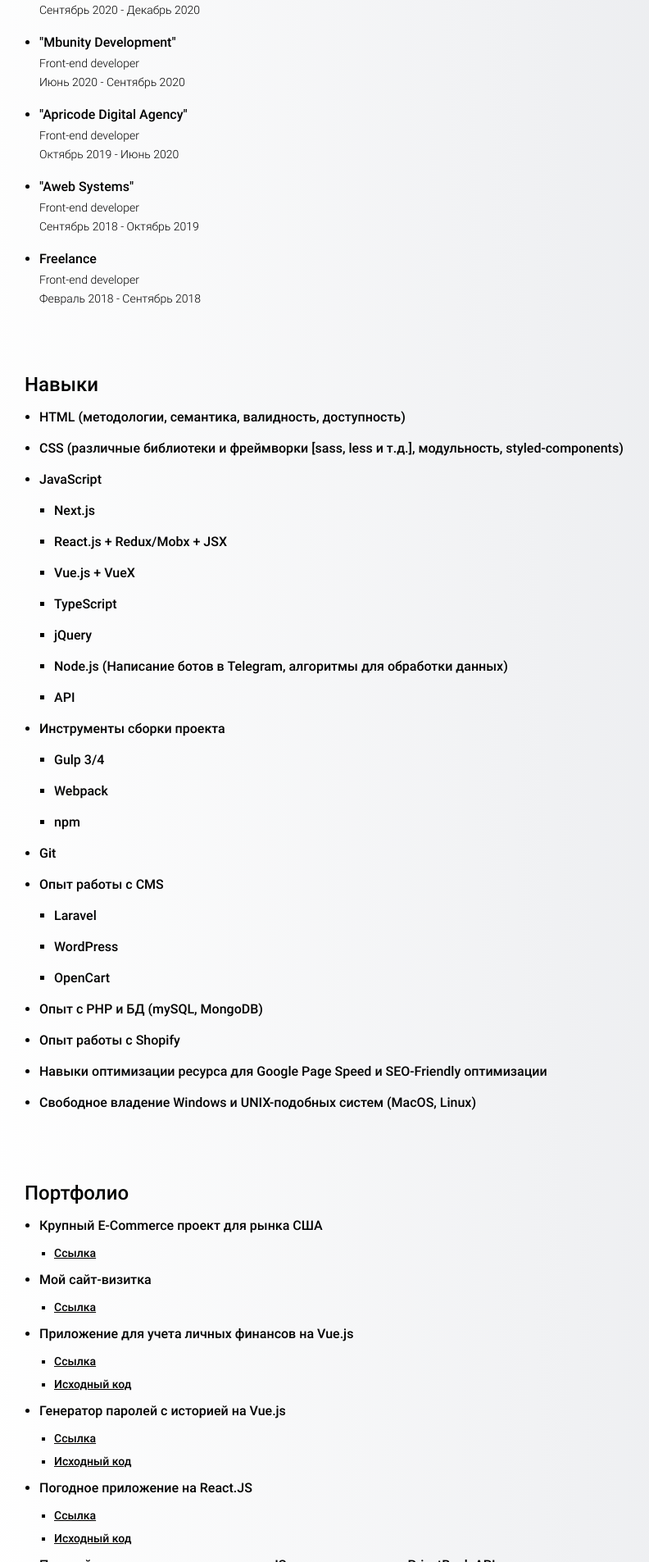
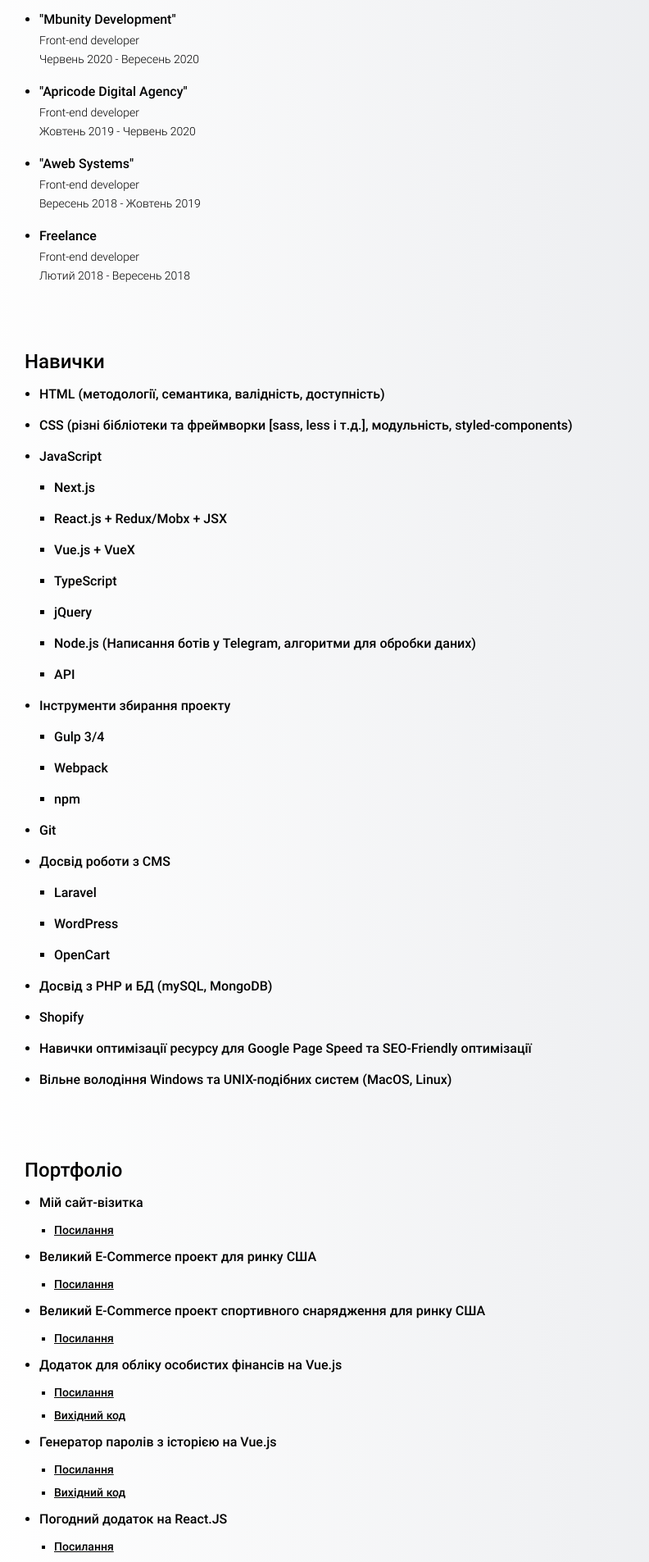
Before and after one commit to romanenko1509/cv, a plain HTML site: page index.html in a window 1280 px wide. Shown: the part 895-2800 px from the top of the page at 82% size, without its empty margins (0-792 px from the left). Drawn offline with Linux system fonts and the light colour scheme.

Commit message:
Update CV

```diff
--- a/index.html
+++ b/index.html
@@ -42,67 +42,66 @@
                 <img src="img/dark.png" alt="" v-else>
             </div>
         </header>
-        <h1>Никита Романенко - Front-end developer <span>15.09.1999 (Харьков, Украина)</span></h1>
-        <p>Разрабатываю Front-End более 4-х лет. За плечами более сотни успешно реализованных проектов, как в различных компаниях, так и на фрилансе. Я быстро подстраиваюсь под задачи компании, легко нахожу общий язык в команде, всегда готов учиться и развиваться как специалист. Адекватно оцениваю задачи, время и ресурсы, необходимые для их выполнения, умею быстро ориентироваться в случае возникновения трудностей, беру на себя инициативу при решении проблем и улучшениях проекта.</p>
-        <p>Занимался разработкой с нуля и долгосрочной поддержкой ИМ на OpenCart. Делал лендинги, корпоративные сайты, разрабатывал видео-хостинги. Был разработчиком на двух крупных криптобиржах, занимался написанием ботов в телеграм на Node.JS, ботов для обработки крупных данных с БД, написание admin-панелей для работы с данными. На последнем месте работы разрабатывал крупные ИМ на Shopify для западного бизнеса.</p>
+        <h1>Микита Романенко - Front-end developer <span>15.09.1999 (Харків, Україна)</span></h1>
+        <p>Розробляю Front-End понад 4 роки. За плечима більше сотні успішно реалізованих проектів як у різних компаніях, так і на фрілансі. Я швидко підлаштовуюсь під завдання компанії, легко знаходжу спільну мову в команді, завжди готовий навчатися та розвиватися як фахівець. Адекватно оцінюю завдання, час та ресурси, необхідні для їх виконання, вмію швидко орієнтуватися у разі виникнення труднощів, беру на себе ініціативу при вирішенні проблем та покращення проекту.</p>
+        <p>Займався розробкою з нуля та довгостроковою підтримкою ІМ на OpenCart. Робив лендінги, корпоративні сайти, розробляв відеохостинги. Був розробником на двох великих криптобіржах, займався написанням роботів у телеграм на Node.JS, роботів для обробки великих даних з БД, написання admin-панелей для роботи з даними. Останні кілька років заглибився в Shopify, працював як в аустсорсових, так і в продуктових компаніях на західний ринок.</p>
         <p>
         </p>
-        <h2>Опыт работы</h2>
+        <h2>Досвід роботи</h2>
         <ul>
             <li>
                 <div class="cmpny_name">"Mamma Mia Covers"</div>
                 <div class="cmpny_pos">Front-end developer</div>
-                <div class="cmpny_time">Май 2022 - Сейчас</div>
+                <div class="cmpny_time">Травень 2022 - Зараз</div>
             </li>
             <li>
                 <div class="cmpny_name">"Overdose Digital"</div>
                 <div class="cmpny_pos">Front-end developer</div>
-                <div class="cmpny_time">Октябрь 2021 - Май 2022</div>
+                <div class="cmpny_time">Жовтень 2021 - Травень 2022</div>
             </li>
             <li>
                 <div class="cmpny_name">"P2PB2B Exchange"</div>
                 <div class="cmpny_pos">Front-end developer</div>
-                <div class="cmpny_time">Декабрь 2020 - Октябрь 2021</div>
+                <div class="cmpny_time">Грудень 2020 - Жовтень 2021</div>
             </li>
             <li>
                 <div class="cmpny_name">"HTML Academy"</div>
-                <div class="cmpny_pos">Наставник на курсе "Front-end разработчик"</div>
-                <div class="cmpny_time">Декабрь 2020 - Июль 2021</div>
+                <div class="cmpny_pos">Наставник на курсі "Front-end розробник"</div>
+                <div class="cmpny_time">Грудень 2020 - Липень 2021</div>
             </li>
             <li>
                 <div class="cmpny_name">"WhiteBit Cryptocurrency Exchange"</div>
                 <div class="cmpny_pos">Front-end developer</div>
-                <div class="cmpny_time">Сентябрь 2020 - Декабрь 2020</div>
+                <div class="cmpny_time">Вересень 2020 - Грудень 2020</div>
             </li>
             <li>
                 <div class="cmpny_name">"Mbunity Development"</div>
                 <div class="cmpny_pos">Front-end developer</div>
-                <div class="cmpny_time">Июнь 2020 - Сентябрь 2020</div>
+                <div class="cmpny_time">Червень 2020 - Вересень 2020</div>
             </li>
             <li>
                 <div class="cmpny_name">"Apricode Digital Agency"</div>
                 <div class="cmpny_pos">Front-end developer</div>
-                <div class="cmpny_time">Октябрь 2019 - Июнь 2020</div>
+                <div class="cmpny_time">Жовтень 2019 - Червень 2020</div>
             </li>
             <li>
                 <div class="cmpny_name">"Aweb Systems"</div>
                 <div class="cmpny_pos">Front-end developer</div>
-                <div class="cmpny_time">Сентябрь 2018 - Октябрь 2019</div>
+                <div class="cmpny_time">Вересень 2018 - Жовтень 2019</div>
             </li>
             <li>
                 <div class="cmpny_name">Freelance</div>
                 <div class="cmpny_pos">Front-end developer</div>
-                <div class="cmpny_time">Февраль 2018 - Сентябрь 2018</div>
+                <div class="cmpny_time">Лютий 2018 - Вересень 2018</div>
             </li>
         </ul>
-        <h2>Навыки</h2>
+        <h2>Навички</h2>
         <ul class="skills">
             <li>
-                HTML (методологии, семантика, валидность, доступность)
+                HTML (методології, семантика, валідність, доступність)
             </li>
             <li>
-                CSS (различные библиотеки и фреймворки [sass, less и т.д.], модульность, styled-components)
-            </li>
+                CSS (різні бібліотеки та фреймворки [sass, less і т.д.], модульність, styled-components)                        </li>
             <li>
                 JavaScript
                 <ul>
@@ -111,12 +110,12 @@
                     <li>Vue.js + VueX</li>
                     <li>TypeScript</li>
                     <li>jQuery</li>
-                    <li>Node.js (Написание ботов в Telegram, алгоритмы для обработки данных)</li>
+                    <li>Node.js (Написання ботів у Telegram, алгоритми для обробки даних)</li>
                     <li>API</li>
                 </ul>
             </li>
             <li>
-                Инструменты сборки проекта
+                Інструменти збирання проекту
                 <ul>
                     <li>Gulp 3/4</li>
                     <li>Webpack</li>
@@ -125,82 +124,88 @@
             </li>
             <li>Git</li>
             <li>
-                Опыт работы с CMS
+                Досвід роботи з CMS
                 <ul>
                     <li>Laravel</li>
                     <li>WordPress</li>
                     <li>OpenCart</li>
                 </ul>
             </li>
-            <li>Опыт с PHP и БД (mySQL, MongoDB)</li>
-            <li>Опыт работы с Shopify</li>
-            <li>Навыки оптимизации ресурса для Google Page Speed и SEO-Friendly оптимизации</li>
-            <li>Свободное владение Windows и UNIX-подобных систем (MacOS, Linux)</li>
+            <li>Досвід з PHP и БД (mySQL, MongoDB)</li>
+            <li>Shopify</li>
+            <li>Навички оптимізації ресурсу для Google Page Speed та SEO-Friendly оптимізації</li>
+            <li>Вільне володіння Windows та UNIX-подібних систем (MacOS, Linux)</li>
         </ul>
-        <h2>Портфолио</h2>
+        <h2>Портфоліо</h2>
         <ul class="projects">
             <li>
-                Крупный E-Commerce проект для рынка США
+                Мій сайт-візитка
                 <ul>
-                    <li><a target="_blank" href="https://mammamiacovers.com/">Ссылка</a></li>
+                    <li><a target="_blank" href="https://romanenko1509.github.io/contact-me/">Посилання</a></li>
                 </ul>
             </li>
             <li>
-                Мой сайт-визитка
+                Великий E-Commerce проект для ринку США
                 <ul>
-                    <li><a target="_blank" href="https://romanenko1509.github.io/contact-me/">Ссылка</a></li>
+                    <li><a target="_blank" href="https://mammamiacovers.com/">Посилання</a></li>
                 </ul>
             </li>
             <li>
-                Приложение для учета личных финансов на Vue.js
+                Великий E-Commerce проект спортивного снарядження для ринку США
                 <ul>
-                    <li><a target="_blank" href="https://vuefinancecrm.web.app/login?message=login">Ссылка</a></li>
-                    <li><a target="_blank" href="https://github.com/romanenko1509/VueFinanceManagementApplication">Исходный код</a></li>
+                    <li><a target="_blank" href="https://patagonia.com/">Посилання</a></li>
                 </ul>
             </li>
             <li>
-                Генератор паролей с историей на Vue.js
+                Додаток для обліку особистих фінансів на Vue.js
                 <ul>
-                    <li><a target="_blank" href="https://romanenko1509.github.io/Vue_Password_Generator/">Ссылка</a></li>
-                    <li><a target="_blank" href="https://github.com/romanenko1509/Vue_Password_Generator">Исходный код</a></li>
+                    <li><a target="_blank" href="https://vuefinancecrm.web.app/login?message=login">Посилання</a></li>
+                    <li><a target="_blank" href="https://github.com/romanenko1509/VueFinanceManagementApplication">Вихідний код</a></li>
                 </ul>
             </li>
             <li>
-                Погодное приложение на React.JS
+                Генератор паролів з історією на Vue.js
                 <ul>
-                    <li><a target="_blank" href="https://romanenko1509.github.io/reactWeatherApp/">Ссылка</a></li>
-                    <li><a target="_blank" href="https://github.com/romanenko1509/reactWeatherApp">Исходный код</a></li>
+                    <li><a target="_blank" href="https://romanenko1509.github.io/Vue_Password_Generator/">Посилання</a></li>
+                    <li><a target="_blank" href="https://github.com/romanenko1509/Vue_Password_Generator">Вихідний код</a></li>
                 </ul>
             </li>
             <li>
-                Простой конвертер валют на чистом JS с использованием PrivatBank API
+                Погодний додаток на React.JS
                 <ul>
-                    <li><a target="_blank" href="https://romanenko1509.github.io/ExchangeRates/">Ссылка</a></li>
-                    <li><a target="_blank" href="https://github.com/romanenko1509/ExchangeRates">Исходный код</a></li>
+                    <li><a target="_blank" href="https://romanenko1509.github.io/reactWeatherApp/">Посилання</a></li>
+                    <li><a target="_blank" href="https://github.com/romanenko1509/reactWeatherApp">Вихідний код</a></li>
                 </ul>
             </li>
             <li>
-                Простое ToDo приложение с использованием MongoDB & Express.js
+                Простий конвертер валют на чистому JS за допомогою PrivatBank API
                 <ul>
-                    <li><a target="_blank" href="https://mongo-express-todo-app.herokuapp.com/">Ссылка</a></li>
-                    <li><a target="_blank" href="https://github.com/romanenko1509/mongo-express-todo-app">Исходный код</a></li>
+                    <li><a target="_blank" href="https://romanenko1509.github.io/ExchangeRates/">Посилання</a></li>
+                    <li><a target="_blank" href="https://github.com/romanenko1509/ExchangeRates">Вихідний код</a></li>
                 </ul>
             </li>
             <li>
-                Принимал участие в разработке крупного проекта - биржа криптовалют P2PB2B
+                Простий ToDo додаток з використанням MongoDB & Express.js
                 <ul>
-                    <li><a target="_blank" href="https://p2pb2b.io/">Ссылка</a></li>
+                    <li><a target="_blank" href="https://mongo-express-todo-app.herokuapp.com/">Посилання</a></li>
+                    <li><a target="_blank" href="https://github.com/romanenko1509/mongo-express-todo-app">Вихідний код</a></li>
                 </ul>
             </li>
             <li>
-                Коммерческие проекты (интернет-магазины, корпоративные сайты и т.д.)
+                Брав участь у розробці великого проекту – біржа криптовалют P2PB2B
+                <ul>
+                    <li><a target="_blank" href="https://p2pb2b.io/">Посилання</a></li>
+                </ul>
+            </li>
+            <li>
+                Комерційні проекти (інтернет-магазини, корпоративні сайти тощо)
                 <ul>
                     <li><a target="_blank" href="https://gadgik.net/">gadgik.net</a></li>
                     <li><a target="_blank" href="https://bestbarber.com.ua/">bestbarber.com.ua</a></li>
                     <li><a target="_blank" href="https://tara.pet/">tara.pet</a></li>
                     <li><a target="_blank" href="https://barintoy.com/">barintoy.com</a></li>
                     <li><a target="_blank" href="https://agroambar.com/">agroambar.com</a></li>
-                    <li>И многие другие</li>
+                    <li>І багато інших</li>
                 </ul>
             </li>
         </ul>
```
Also changed, not shown: 4 other files.
